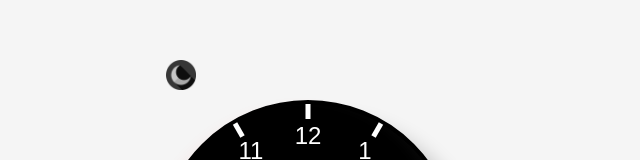
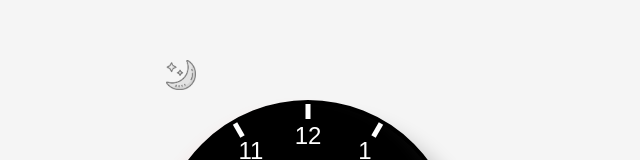
Before and after one commit to chrisclarkedev/react_clock, a React (Create React App) app: page / in a window 1280 px wide. Shown: the part 182-342 px from the top of the page, without its empty margins (332-972 px from the left). Built offline with nearby package versions, Linux system fonts and the light colour scheme.

Commit message:
darkmode click functionality color change on click

```diff
--- a/src/styles/DarkMode.css
+++ b/src/styles/DarkMode.css
@@ -1,5 +1,5 @@
 #darkMode {
-  background: transparent url('../moon_3.png') no-repeat center;
+  background: transparent url('../moon_4.png') no-repeat center;
   background-size: 30px 30px;
   width: 45px;
   height: 45px;
@@ -18,5 +18,5 @@
 
 #darkMode.clicked {
   filter: none !important;
-  background-color: black;
+  background-color: white;
 }
```
Also changed, not shown: src/moon_4.png (added).
